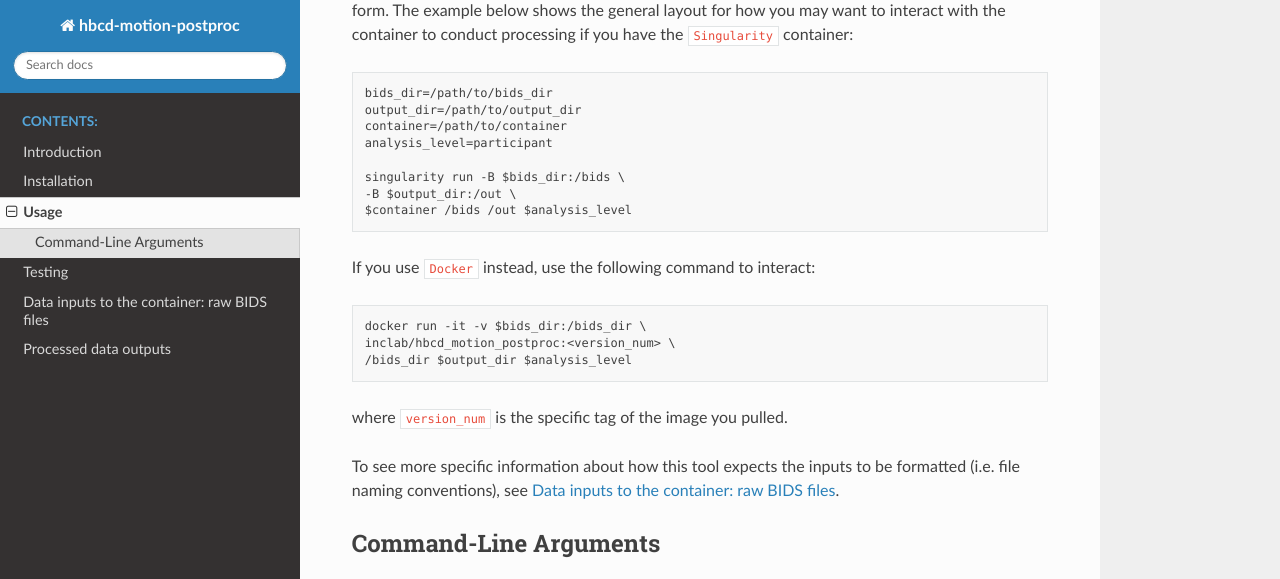
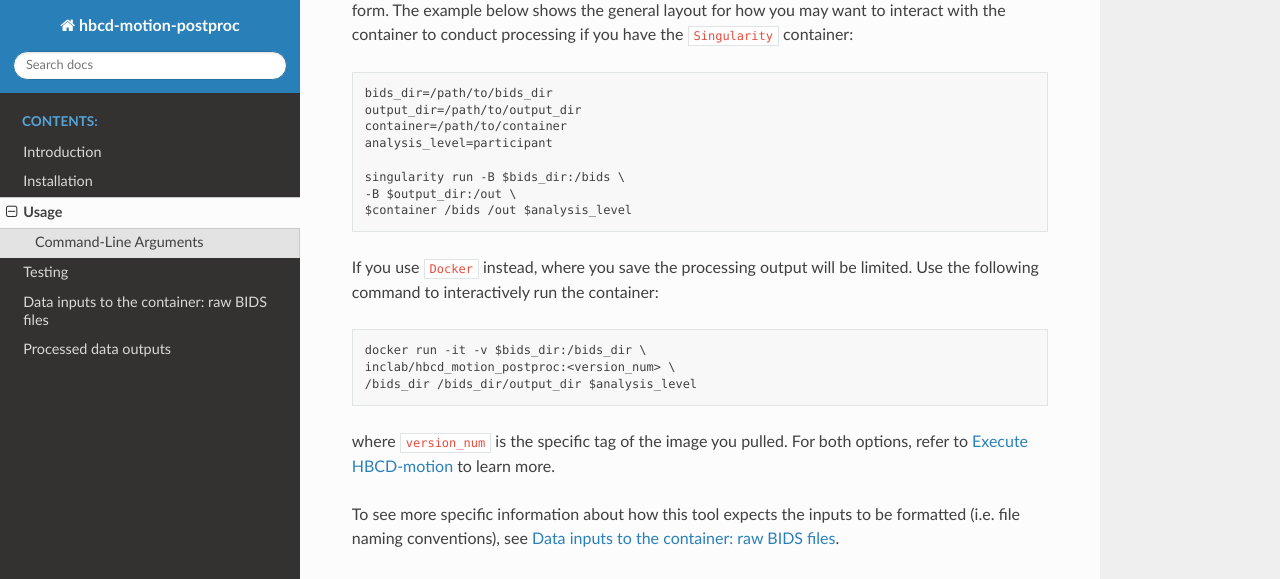
Before and after one commit to ohspc89/hbcd_motion_postproc, a Sphinx documentation site: the page built from docs/source/usage.rst, in a window 1280 px wide and 900 px high, scrolled down 546 px, cut to the strip 0-579 px from the top of the window. Built offline with Sphinx 7.4.7 and the Read the Docs theme 3.1.0, drawn with Linux system fonts in a browser that asks for light colours.

Commit message:
Update usage.rst

```diff
--- a/docs/source/usage.rst
+++ b/docs/source/usage.rst
@@ -37,13 +37,15 @@ interact with the container to conduct processing if you have the
         -B $output_dir:/out \
         $container /bids /out $analysis_level
 
-If you use ``Docker`` instead, use the following command to interact::
+If you use ``Docker`` instead, where you save the processing output will be
+limited. Use the following command to interactively run the container::
 
         docker run -it -v $bids_dir:/bids_dir \
         inclab/hbcd_motion_postproc:<version_num> \
-        /bids_dir $output_dir $analysis_level
+        /bids_dir /bids_dir/output_dir $analysis_level
 
 where ``version_num`` is the specific tag of the image you pulled.
+For both options, refer to :ref:`execute` to learn more.
 
 To see more specific information about how this tool expects
 the inputs to be formatted (i.e. file naming conventions),
```
